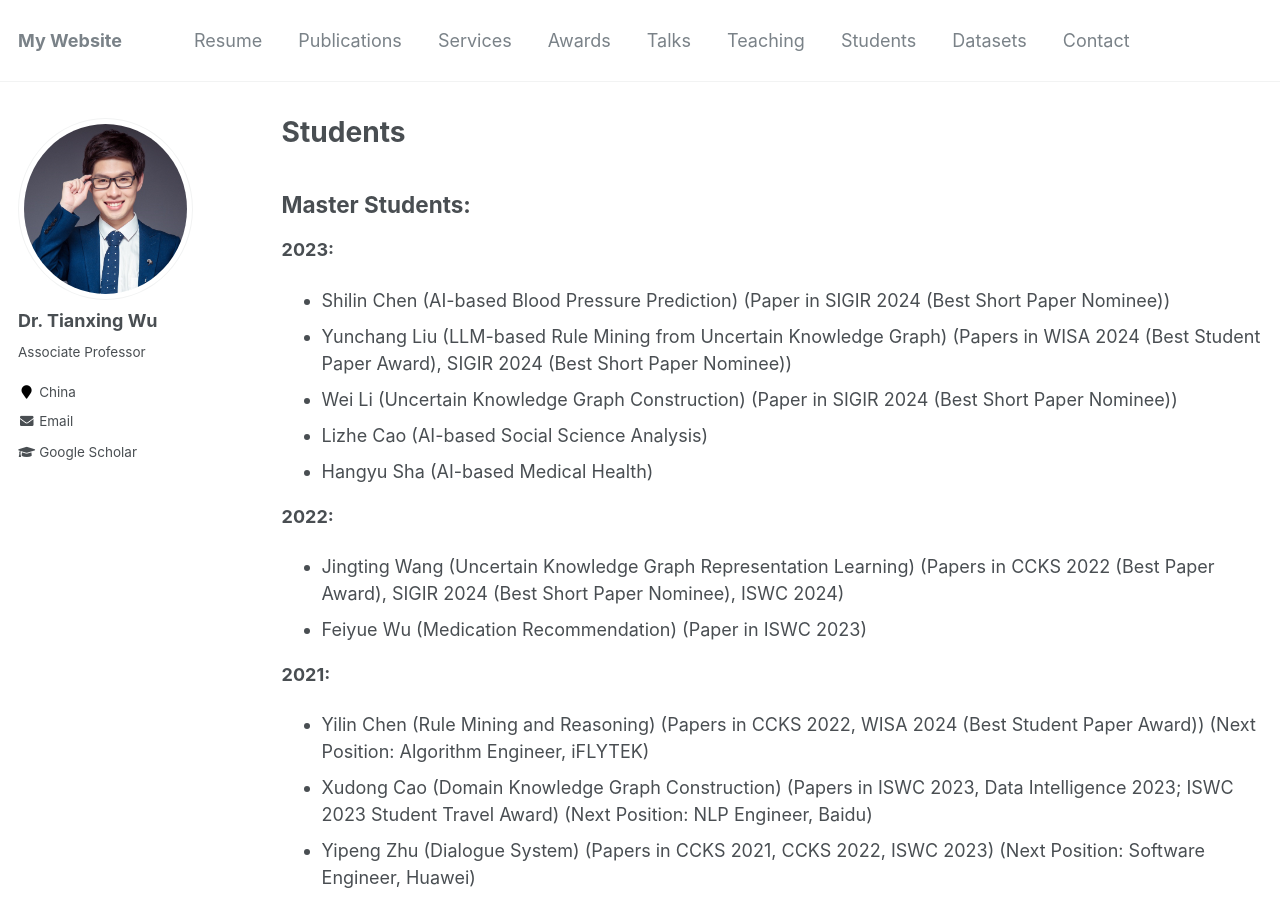
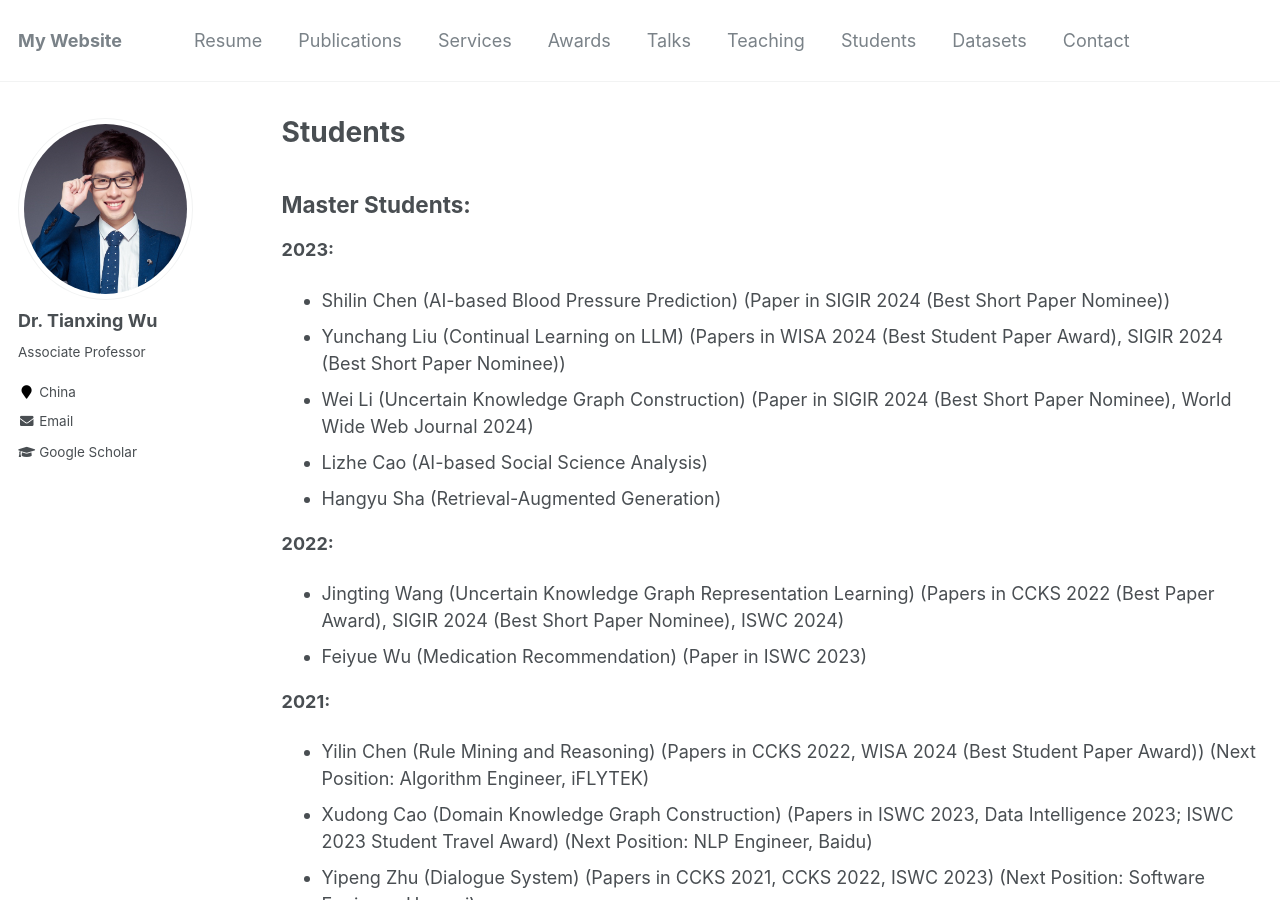
Before and after one commit to tianxing-wu/tianxing-wu.github.io, a Jekyll site: the page built from _pages/students.md, in a window 1280 px wide and 900 px high. Built offline with Jekyll 4.4.1, drawn with Linux system fonts in a browser that asks for light colours; comment, search, counter and statistics services are not loaded.

Commit message:
info update

```diff
--- a/_pages/students.md
+++ b/_pages/students.md
@@ -8,10 +8,10 @@ author_profile: true
 ## Master Students:
 **2023:**
 * Shilin Chen (AI-based Blood Pressure Prediction) (Paper in SIGIR 2024 (Best Short Paper Nominee))
-* Yunchang Liu (LLM-based Rule Mining from Uncertain Knowledge Graph) (Papers in WISA 2024 (Best Student Paper Award), SIGIR 2024 (Best Short Paper Nominee))
-* Wei Li (Uncertain Knowledge Graph Construction) (Paper in SIGIR 2024 (Best Short Paper Nominee))
+* Yunchang Liu (Continual Learning on LLM) (Papers in WISA 2024 (Best Student Paper Award), SIGIR 2024 (Best Short Paper Nominee))
+* Wei Li (Uncertain Knowledge Graph Construction) (Paper in SIGIR 2024 (Best Short Paper Nominee), World Wide Web Journal 2024)
 * Lizhe Cao (AI-based Social Science Analysis)
-* Hangyu Sha (AI-based Medical Health)
+* Hangyu Sha (Retrieval-Augmented Generation)
 
 **2022:**
 * Jingting Wang (Uncertain Knowledge Graph Representation Learning) (Papers in CCKS 2022 (Best Paper Award), SIGIR 2024 (Best Short Paper Nominee), ISWC 2024)
```
Also changed, not shown: _pages/selected_publications.md (+1 -1 lines), _pages/services.md (+1 -1 lines), 1 other file.
